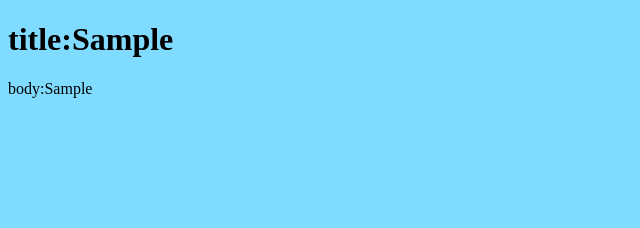
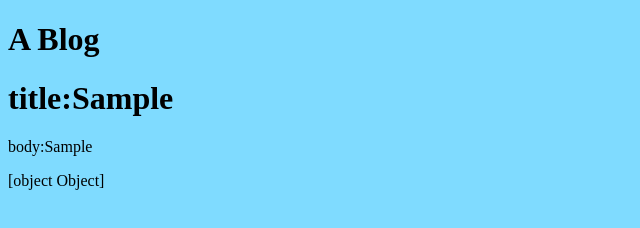
Before and after one commit to Ngann/Journal, a website built with webpack: page src/index.html in a window 1280 px wide. Both pictures are taken after typing "Sample", "Sample" into the empty fields and a click on the button "Submit". Shown: the whole page, without its empty margins (0-640 px from the left). Built offline with nearby package versions, Linux system fonts and the light colour scheme.

Commit message:
checkpoint

```diff
--- /dev/null
+++ b/src/blog.js
@@ -0,0 +1,7 @@
+export function Blog(){
+  this.blogs =[];
+}
+
+Blog.prototype.addJournal = function (journal) {
+  this.order.push(journal);
+}
--- a/src/index.html
+++ b/src/index.html
@@ -5,6 +5,7 @@
     <title>Journal</title>
   </head>
   <body>
+    <h1>A Blog</h1>
     <form id="journal-entry">
       <label for="title">Post Title:</label>
       <input id="title" type="text">
@@ -18,5 +19,9 @@
       <p>body:<span id="post-body"></span></p>
     </div>
 
+    <div id="blog">
+      <span id="post-blog">placeholder</span>
+    </div>
+
   </body>
 </html>
--- a/src/journal.js
+++ b/src/journal.js
@@ -1,4 +1,4 @@
-export function Journal(title , entry) {
+export function JournalEntry(title, entry) {
   this.title = title;
   this.entry = entry;
 }
--- a/src/main.js
+++ b/src/main.js
@@ -1,15 +1,22 @@
-// import { Journal } from './journal';
+import { JournalEntry } from './journal';
+// import { Blog } from './blog';
 import './styles.css';
 
 $(document).ready(function() {
   $('#journal-entry').submit(function(event){
     event.preventDefault();
-    var titleInput = $("input#title").val();
-    var entryInput = $("input#entry").val();
+    var title = $("input#title").val();
+    var entry = $("input#entry").val();
 
-    $("#post-title").text(titleInput);
-    $("#post-body").text(entryInput);
+    $("#post-title").text(title);
+    $("#post-body").text(entry);
+
+    var testEntry = new JournalEntry( title, entry);
+    $('#post-blog').text(testEntry);
     $('#journal-entry').hide();
     $('#post').show();
+    $('#blog').show();
+    console.log(testEntry);
+
   });
 });
--- a/src/styles.css
+++ b/src/styles.css
@@ -5,3 +5,7 @@ body {
 #post {
   display: none;
 }
+
+#blog {
+  display: none;
+}
```
